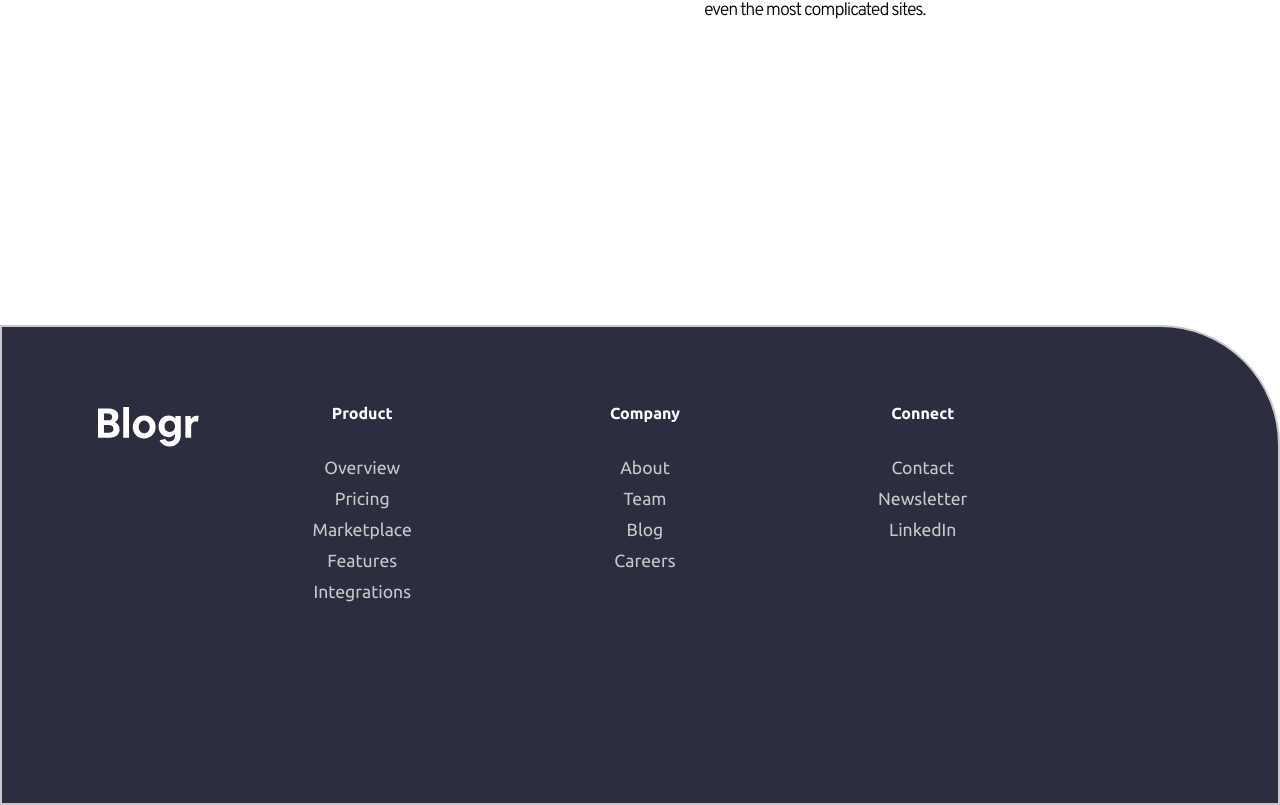
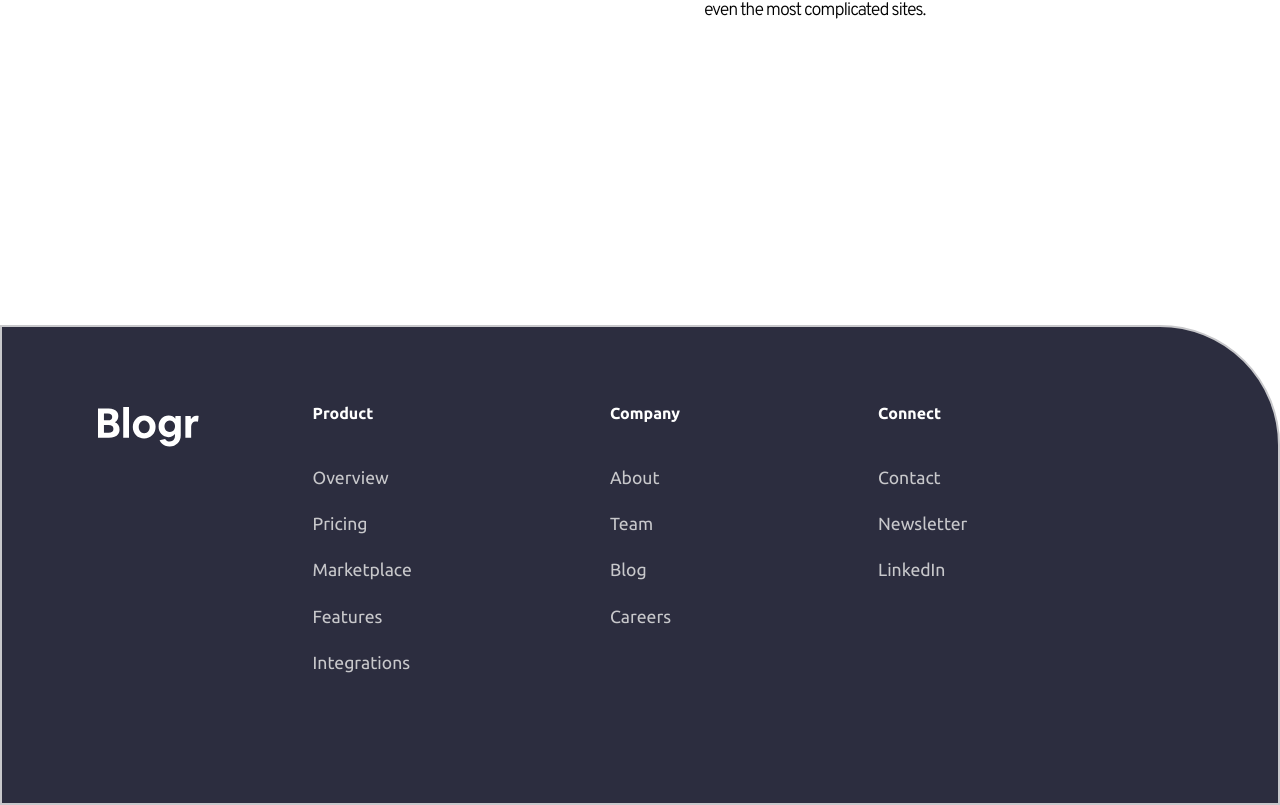
Before and after one commit to Arfirpo/blogr-landing-page-main, a React (Create React App) app: page / in a window 1280 px wide. Shown: the part 2780-3585 px from the top of the page. Built offline with nearby package versions, Linux system fonts and the light colour scheme.

Commit message:
challenge finished 1.0

```diff
--- a/src/components/SubMenuBottom.jsx
+++ b/src/components/SubMenuBottom.jsx
@@ -2,11 +2,11 @@ import React from 'react';
 
 export const SubMenuBottom = ({ title, items }) => {
   return (
-    <div className='font-Ubuntu text-[1rem] flex flex-col gap-[30px]'>
+    <div className='font-Ubuntu text-[1rem] flex flex-col gap-[1.875rem] xl:gap-[2.5rem] xl:text-left'>
       <h2 className='text-White font-semibold cursor-pointer'>{title}</h2>
-      <ul className='flex flex-col gap-[.3rem]'>
+      <ul className='flex flex-col gap-[.3rem] xl:gap-5'>
         {items.map((item, index) => (
-          <li className='text-[1.1rem] cursor-pointer hover:underline' key={index}>{item}</li>
+          <li className='text-[1.1rem] cursor-pointer hover:underline text-grayishBlue' key={index}>{item}</li>
         ))}
       </ul>
     </div>
```
